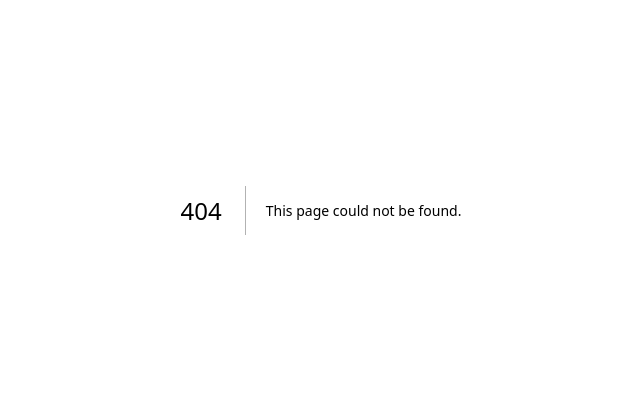
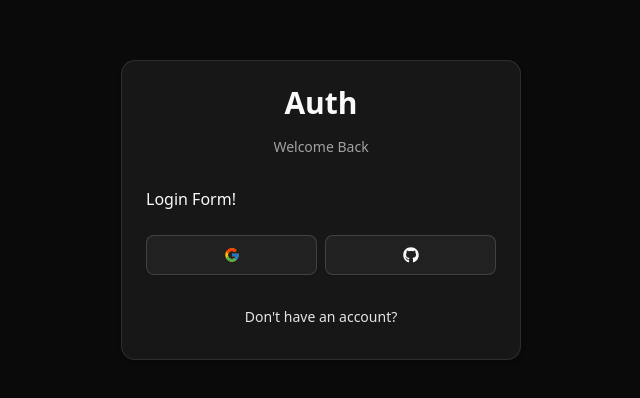
Before and after one commit to cristhian-fs/next-auth-template, a Next.js app: page /auth/login in a window 1280 px wide. Before the commit this address had no page. Shown: the part 190-588 px from the top of the page, without its empty margins (319-959 px from the left). Built offline with nearby package versions, Linux system fonts and the light colour scheme.

Commit message:
feat: add auth layout and auth login page with new LoginForm component

```diff
--- /dev/null
+++ b/app/auth/layout.tsx
@@ -0,0 +1,13 @@
+const AuthLayout = ({
+  children
+} : {
+  children: React.ReactNode
+}) => {
+  return (
+    <div className="h-full flex items-center justify-center">
+      {children}
+    </div>
+   );
+}
+
+export default AuthLayout;
--- /dev/null
+++ b/app/auth/login/page.tsx
@@ -0,0 +1,9 @@
+import { LoginForm } from "@/components/auth/login-form";
+
+const LoginPage = () => {
+  return (
+    <LoginForm />
+   );
+}
+
+export default LoginPage;
```
